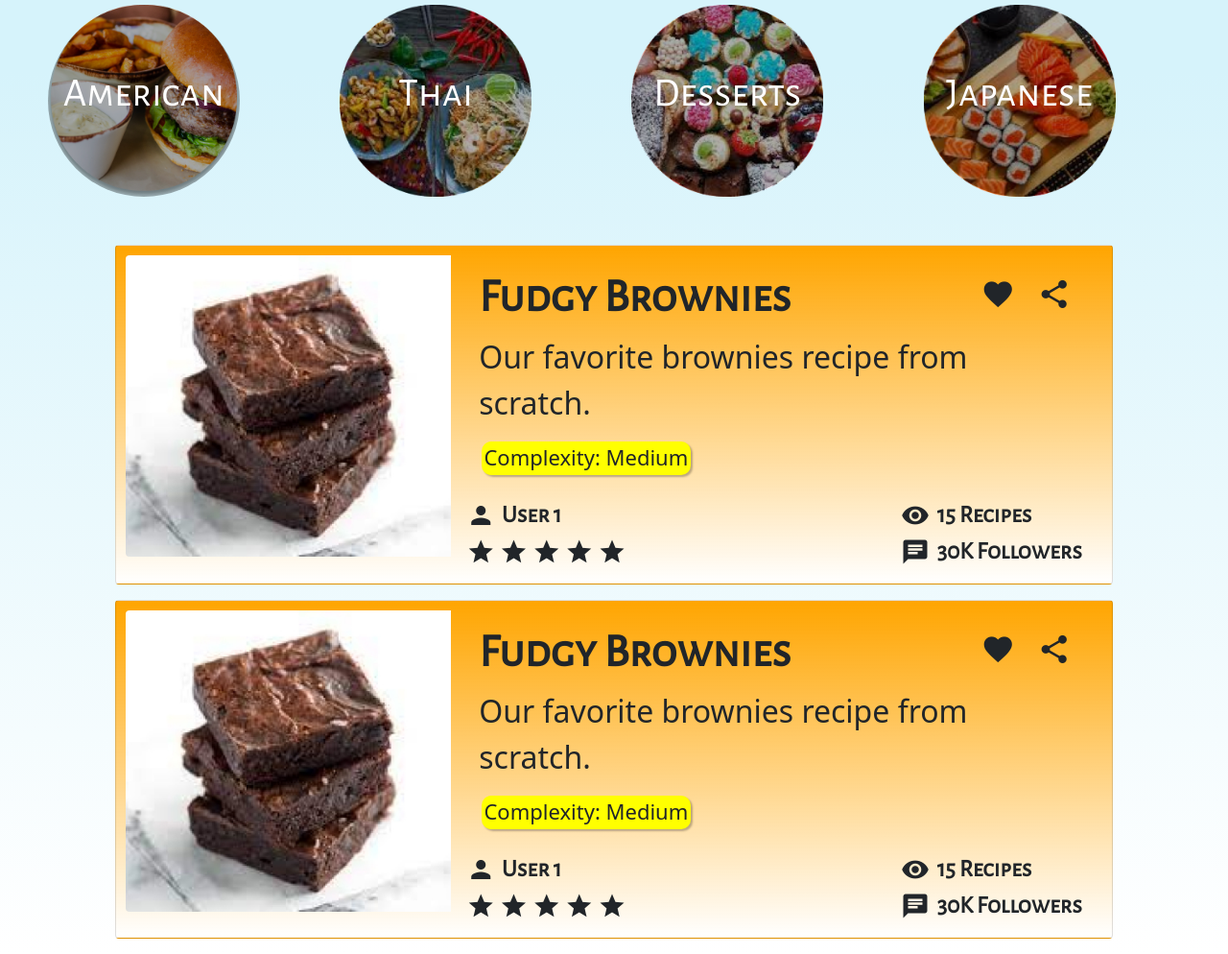
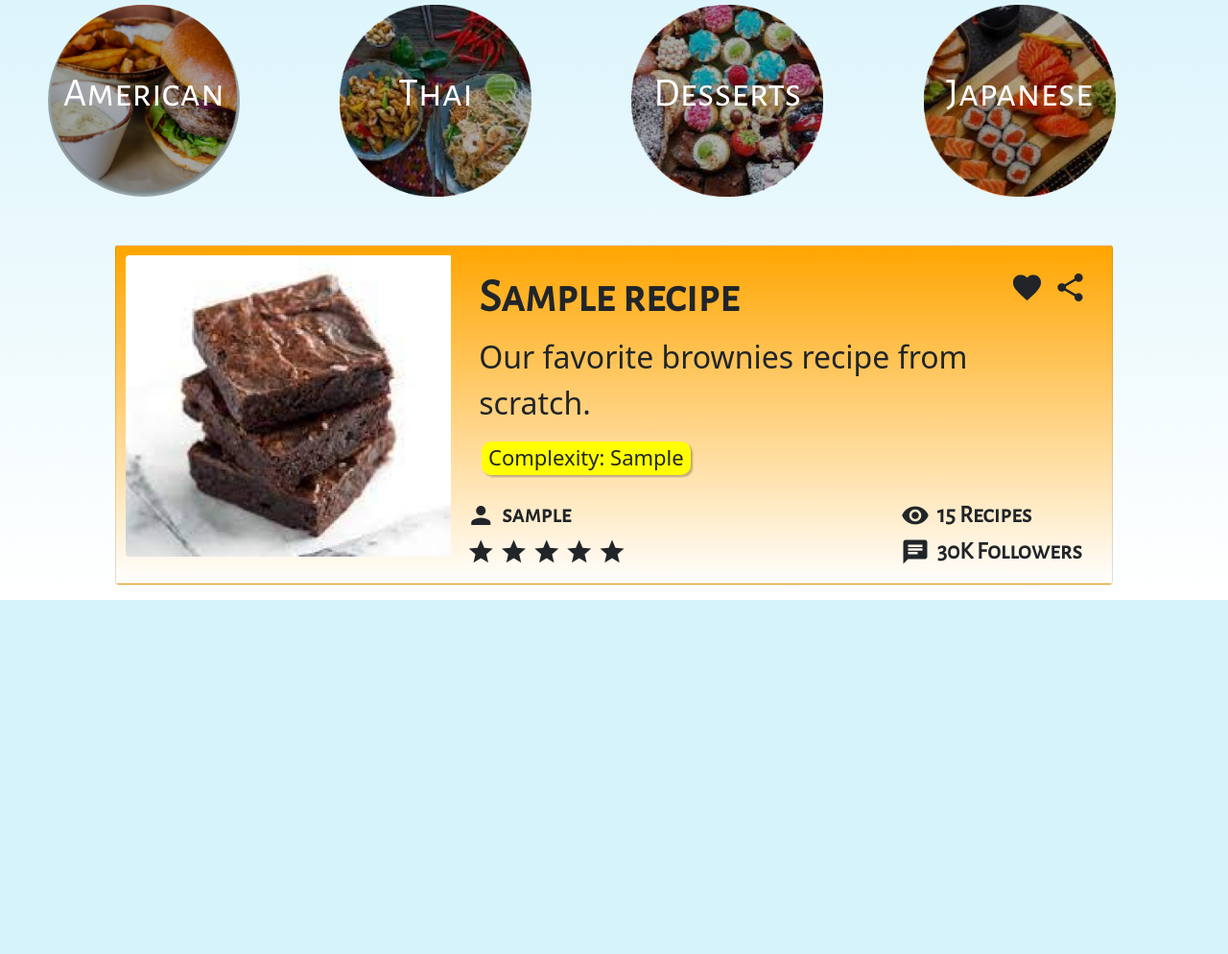
Before and after one commit to Akshattkain/Kozy-Kitchen, a PHP site: page /home.php in a window 1280 px wide. Shown: the part 827-1821 px from the top of the page at 96% size. After the commit the page ends 1452 px from the top, so only its background shows below. Run offline with PHP 8.4, Linux system fonts and the light colour scheme; tables that the repository leaves empty or names only in its code hold one stand-in row (values such as "Sample post").

Commit message:
Fetching data and displaying in feed

```diff
--- a/pages/home.php
+++ b/pages/home.php
@@ -1,13 +1,19 @@
 <?php
   session_start();
-  if(isset($_SESSION['username']) && isset($_SESSION['name'])) {
-  $username = $_SESSION['username'];
-  $name = $_SESSION['name'];
+  // if(isset($_SESSION['username']) && isset($_SESSION['name'])) {
+  // $username = $_SESSION['username'];
+  // $name = $_SESSION['name'];
   // if($username==""){
   //   echo "<script>alert('Please login to continue!');
   //   document.location='../pages/login.html'</script>";
   // }
-  }
+  // }
+
+  include "../server/db-connect.php";
+
+  $sql = "SELECT * FROM Recipes";
+  $result = mysqli_query($conn, $sql);
+
 ?>
 
 <!DOCTYPE html>
@@ -15,6 +21,7 @@
   <head>
     <title>Home</title>
     <link rel="stylesheet" href="../styles/home.css" />
+    <script src="../scripts/feed-card.js"></script>
     <script src="https://code.jquery.com/jquery-3.5.0.js"></script>
   </head>
 
@@ -39,17 +46,23 @@
 
     <div id="categories"></div>
 
-    <div class="feed"></div>
-    <div class="feed"></div>
+    <div id="feed"></div>
 
     <script
       src="https://cdn.jsdelivr.net/npm/bootstrap@5.1.3/dist/js/bootstrap.bundle.min.js"
       integrity="sha384-ka7Sk0Gln4gmtz2MlQnikT1wXgYsOg+OMhuP+IlRH9sENBO0LRn5q+8nbTov4+1p"
       crossorigin="anonymous"
     ></script>
+    <?php
+
+        $arr = array();
+
+        while($row = mysqli_fetch_assoc($result)) {
+          array_push($arr, $row);
+        }
+      ?>
     <script>
       $("#nav").load("../components/navbar.html");
-      $(".feed").load("../components/feed-card.html");
 
       var categories = [
         { url: "../images/indian.png", name: "Indian" },
@@ -73,6 +86,19 @@
             `
         )
         .join("");
+
+        var recipes = <?php echo json_encode($arr); ?>;
+
+        document.getElementById("feed").innerHTML = recipes
+        .map(
+          (recipe) =>
+          `<feed-card
+            title="${recipe['title']}"
+            username='${recipe['username']}'
+            complexity='${recipe['difficulty']}'
+            description='Our favorite brownies recipe from scratch.'
+           />`
+        ).join()
     </script>
   </body>
 </html>
--- a/pages/upload.php
+++ b/pages/upload.php
@@ -20,7 +20,7 @@
     <nav id="nav"></nav>
 
     <div class="heading-image">
-      <h1 class="heading">SHARE YOUR RECIPE WITH KOZY-KITCHEN</h1>
+      <h1 class="heading">SHARE YOUR RECIPE WITH<br> <span style="margin: auto; display: table"> KOZY-KITCHEN<span></h1>
       <img
         src="../images/dish.png"
         class="image"
@@ -59,7 +59,6 @@
         ></textarea>
         <br /><br />
         <h3>Category</h3>
-        <br /><br />
         <select
           class="form-select"
           name="category"
--- /dev/null
+++ b/scripts/feed-card.js
@@ -0,0 +1,60 @@
+class FeedCard extends HTMLElement {
+  connectedCallback() {
+    var title = this.attributes.title.value;
+    var description = this.attributes.description.value;
+    var complexity = this.attributes.complexity.value;
+    var username = this.attributes.username.value;
+
+    this.innerHTML = `
+        <!DOCTYPE html>
+        <html>
+          <body>
+            <div class="card mb-3 recipe-card" style="max-width: 1040px;">
+              <div class="row g-0">
+                <div class="col-md-4">
+                  <img src="../images/image 15.jpg" class="img-fluid rounded-start" alt="..." />
+                </div>
+                <div class="col-md-8">
+                  <div class="card-body">
+                    <h5 class="card-title" >${title}</h5>
+                    <span class="material-icons" style="font-size: 35px; float: right;"> share </span>
+                    <span class="material-icons" style="font-size: 35px; float: right; margin-right: 10px"> favorite </span>
+                    <p style="margin-left: 2%; font-size: 32px;">${description}</p>
+                    <div class="complexity-btn">
+                      <p class="complexity-level" >Complexity: ${complexity}</p>
+                    </div>
+                    <div class="user-info" style=" margin-top: 12%;">
+                      <div style="float: left;">
+                        <div class="stats">
+                          <span class="material-icons"> person </span>
+                          <h6>${username}</h6>
+                        </div>
+                        <div class="rating">
+                          <span class="material-icons"> star </span>
+                          <span class="material-icons"> star </span>
+                          <span class="material-icons"> star </span>
+                          <span class="material-icons"> star </span>
+                          <span class="material-icons"> star </span>
+                        </div>
+                      </div>
+                      <div class="right">
+                        <div class="stats">
+                          <span class="material-icons"> visibility </span>
+                          <h6>15 Recipes</h6>
+                        </div>
+                        <div class="stats">
+                          <span class="material-icons"> chat </span>
+                          <h6>30K Followers</h6>
+                        </div>
+                      </div>
+                  </div>
+                </div>
+              </div>
+            </div>
+          </body>
+        </html>
+        `;
+  }
+}
+
+customElements.define("feed-card", FeedCard);
--- a/server/upload.php
+++ b/server/upload.php
@@ -70,7 +70,7 @@ if (isset($_POST['title']) && isset($_POST['servings']) && isset($_POST['ingredi
           } else {
             if (move_uploaded_file($_FILES["img_dish"]["tmp_name"], $target_file)) {
               echo "The file ". htmlspecialchars( basename( $_FILES["img_dish"]["name"])). " has been uploaded.";
-              $sql = "INSERT INTO Recipes (username, title, servings, ingredients, directions, difficulty, category, img_dish) VALUES ('$username', '$title', '$servings', '$ingredients', '$directions', '$difficulty', '$category' '$img_dish');";
+              $sql = "INSERT INTO Recipes (username, title, servings, ingredients, directions, difficulty, category, img_dish) VALUES ('$username', '$title', '$servings', '$ingredients', '$directions', '$difficulty', '$category', '$img_dish');";
         if(mysqli_query($conn, $sql)) {
             echo "<script>alert('Recipe uploaded successfully');
             document.location='../pages/profile.php'</script></script>";
```
Also changed, not shown: server/fetch-recipes.php (added, +9 -0 lines), uploads/TimeTable.jpeg (added).
